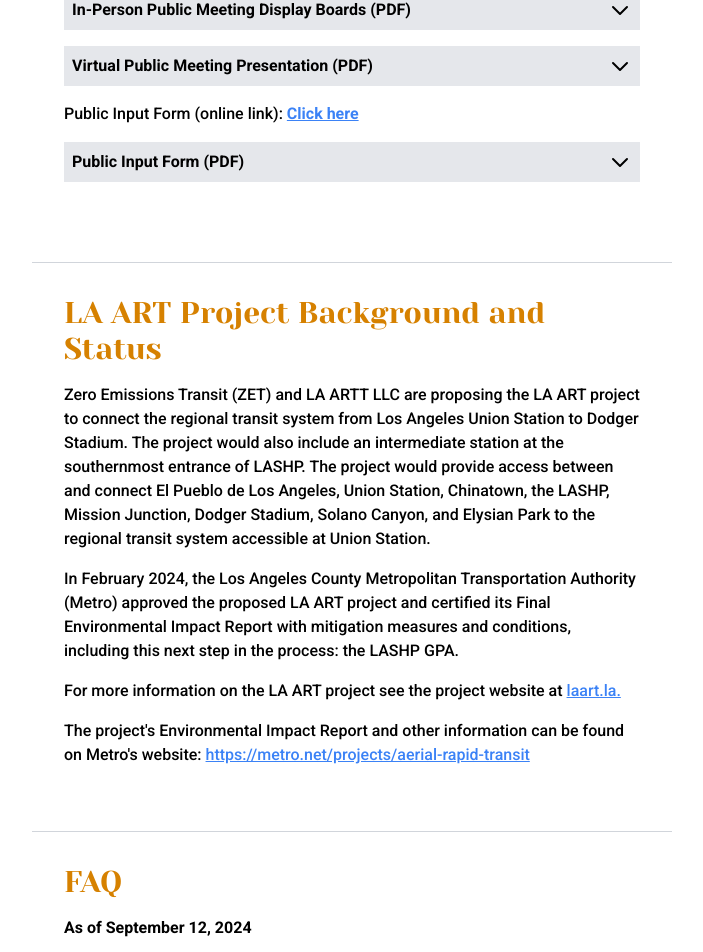
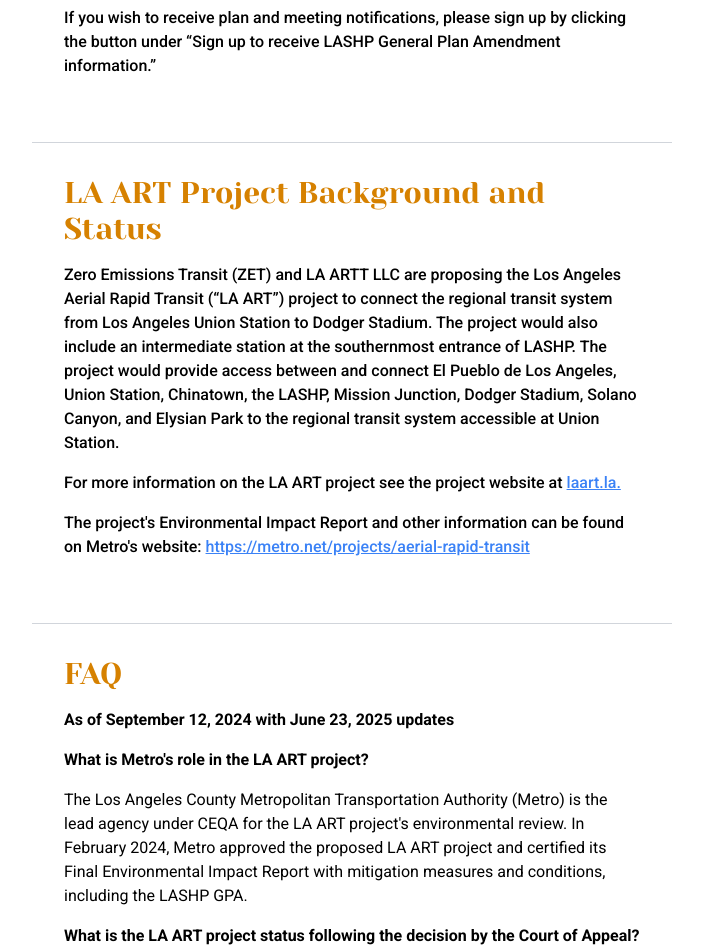
Before and after one commit to AECOMVizStudio/la_art, a React (Vite) app: page / in a window 1280 px wide. Shown: the part 3047-3999 px from the top of the page, without its empty margins (120-823 px from the left). Built offline with nearby package versions, Linux system fonts and the light colour scheme.

Commit message:
interim changes to background, meetings, and FAQ. Text only.

```diff
--- a/src/components/children/Headings/Background.tsx
+++ b/src/components/children/Headings/Background.tsx
@@ -6,7 +6,7 @@
       </h2>
 
       <p className="font-medium pt-4">
-        Zero Emissions Transit (ZET) and LA ARTT LLC are proposing the LA ART
+        Zero Emissions Transit (ZET) and LA ARTT LLC are proposing the Los Angeles Aerial Rapid Transit (“LA ART”)
         project to connect the regional transit system from Los Angeles Union
         Station to Dodger Stadium. The project would also include an
         intermediate station at the southernmost entrance of LASHP. The project
@@ -14,13 +14,6 @@
         Station, Chinatown, the LASHP, Mission Junction, Dodger Stadium, Solano
         Canyon, and Elysian Park to the regional transit system accessible at
         Union Station.
-      </p>
-
-      <p className="font-medium pt-4">
-        In February 2024, the Los Angeles County Metropolitan Transportation
-        Authority (Metro) approved the proposed LA ART project and certified its
-        Final Environmental Impact Report with mitigation measures and
-        conditions, including this next step in the process: the LASHP GPA.
       </p>
 
       <p className="font-medium pt-4">
--- a/src/components/children/Headings/FAQ.tsx
+++ b/src/components/children/Headings/FAQ.tsx
@@ -1,40 +1,52 @@
 // array of objects with questions and answers called faq
 const faq = [
   {
-    question: "What was State Parks' Role in the EIR?",
+    question: "What is Metro's role in the LA ART project?",
     answer:
-      'State Parks is a responsible agency under CEQA as it has discretionary approval authority over the project due to the need for a GPA to authorize the portion of the project affecting LASHP. State Parks cooperated with LA Metro as a responsible agency, including consultation in preparation of the Draft EIR and Final EIR. In particular, State Parks provided comments on the Draft EIR on those project elements and proposals affecting LASHP. In addition, State Parks determined that the project would require a GPA to be approved and authorized for LASHP. This process is noted in the EIR as are other post-EIR certification review and approval processes that will be required through the City of Los Angeles and California Department of Transportation (Caltrans).',
+      "The Los Angeles County Metropolitan Transportation Authority (Metro) is the lead agency under CEQA for the LA ART project's environmental review.  In February 2024, Metro approved the proposed LA ART project and certified its Final Environmental Impact Report with mitigation measures and conditions, including the LASHP GPA.",
   },
   {
-    question: 'Who approved the LA ART Project Final EIR?',
+    question: 'What is the LA ART project status following the decision by the Court of Appeal?',
     answer:
-      'LA Metro is the lead agency under CEQA and the decision-making body that approved the project and certified the LA ART Project Final EIR.',
+      `The Los Angeles Superior Court upheld Metro's certification of the Final EIR in August 2024.  In May 2025, the Court of Appeal reversed the Superior Court in part and directed Metro to set aside its certification of the EIR and approval of the project. Metro must also undertake analysis consistent with the Court of Appeal's opinion before reapproving the project.  Metro will need to recertify the Final EIR prior to the State Parks and Recreation Commission (SPRC) review and approval of the Los Angeles State Historic Park (LASHP) General Plan Amendment (GPA).   `,
   },
   {
     question:
-      'Does State Parks have a role in the overall approval of this project?',
+      `What is State Parks' Role in the LA ART EIR? `,
     answer:
-      'Due to the need to amend the LASHP General Plan, State Parks is a responsible agency for this project in accordance with CEQA. The SPRC is the decision-making body that has the approval authority over GPAs.',
+      `State Parks is a responsible agency under CEQA. State Parks has discretionary approval authority over the project because a GPA to authorize the portion of the project affecting LASHP is needed.  State Parks cooperated with Metro during the EIR's preparation as a responsible agency. This included consulting with Metro during Metro’s preparation of the Draft EIR and Final EIR. In particular, State Parks provided comments on the Draft EIR on those project elements and proposals affecting LASHP. State Parks determined that the project would require a GPA for LASHP. This process is noted in the EIR as are other post-EIR certification review and approval processes that may be required. State Parks will continue to cooperate with Metro on the additional environmental review.`,
   },
   {
-    question: 'What are the next steps now that the LA ART EIR is approved?',
+    question: `Does State Parks have a role in the overall approval of this project?`,
     answer:
-      'The LA ART project is required to obtain a LASHP GPA, which would be necessary to authorize such a project in the LASHP. A GPA is subject to the review and approval of SPRC. Additional approvals will also be required from the City of Los Angeles and the Caltrans before the project is constructed.',
+    `Due to the need to amend the LASHP General Plan, State Parks is a responsible agency for this project in accordance with CEQA. The SPRC is the decision-making body with approval authority over General Plan Amendments. `,
   },
   {
     question:
-      'Will there be opportunities to provide input and public comment during the GPA process?',
+      `What are the next steps now in the approval process? `,
     answer:
-      "State Parks' GPA process will involve a public outreach effort to gather input to help inform the department's consideration of the project. There will be multiple opportunities for the public to comment and provide input to the proposed action. This will include a hearing at a scheduled SPRC meeting.",
+      `The LA ART project is required to obtain a LASHP GPA. A GPA is subject to the review and approval of SPRC. SPRC approval of the LASHP GPA cannot occur prior to Metro's recertification of the LA ART Final EIR. Additional approvals may also be required from the City of Los Angeles and the California Department of Transportation (Caltrans) before the project is constructed`,
   },
-  // Add more questions and answers here
+  {
+    question:
+      `Will there be opportunities to provide input and public comment during the GPA process?`,
+    answer:
+      `State Parks' GPA process will involve a public outreach effort to gather input to help inform the department's consideration of the project. There will be multiple opportunities for the public to comment and provide input to the proposed action. This will include a hearing at a scheduled SPRC meeting.`,
+  },
+  {
+    question:
+      `Do other gondolas or tramways pass over parks / recreational facilities?`,
+    answer:
+      `Yes, a number of other gondolas pass through parks and demonstrate that aerial transit can operate safely, efficiently, and in concert with their surrounding urban environments. The recently constructed Cablebus Linea 3 in Mexico City passes over Chapultepec Park, one of the oldest urban parks in the world. Cablebus Linea 1 in Mexico City passes over several soccer fields. The Teleo line in Toulouse, France, a comparable 3S gondola like the LA ART project, passes over Parc de Pech-David and flies over a high school soccer field. `,
+  },
+
 ];
 
 const FAQ = () => {
   return (
     <section tabIndex={0} className="border-t border-gray-300 mb-8 p-8">
       <h2 className="text-3xl yeseva font-bold text-burnt-orange">FAQ</h2>
-      <h3 className="font-semibold pt-4">As of September 12, 2024 </h3>
+      <h3 className="font-semibold pt-4">As of September 12, 2024 with June 23, 2025 updates</h3>
       {faq.map((item, index) => (
         <div key={index}>
           <h4 className="font-semibold pt-4">{item.question}</h4>
--- a/src/components/children/Headings/Meetings.tsx
+++ b/src/components/children/Headings/Meetings.tsx
@@ -91,32 +91,32 @@
     ref: '/pdf/VPMP/LASHP GPA_Presentation_Simplified Chinese.pdf',
   },
 ];
-const publicInputForms: MeetingMaterials[] = [
-  {
-    key: 1,
-    document: 'Public Input Form (PDF)',
-    label: 'English',
-    ref: '/pdf/Forms/LASHP GPA_Input Form_English.pdf',
-  },
-  {
-    key: 2,
-    document: 'Public Input Form (PDF)',
-    label: 'Spanish',
-    ref: '/pdf/Forms/LASHP GPA_Input Form_Spanish.pdf',
-  },
-  {
-    key: 3,
-    document: 'Public Input Form (PDF)',
-    label: 'Chinese - Traditional',
-    ref: '/pdf/Forms/LASHP GPA_Input Form_Traditional Chinese.pdf',
-  },
-  {
-    key: 4,
-    document: 'Public Input Form (PDF)',
-    label: 'Chinese - Simplified',
-    ref: '/pdf/Forms/LASHP GPA_Input Form_Simplified Chinese.pdf',
-  },
-];
+// const publicInputForms: MeetingMaterials[] = [
+//   {
+//     key: 1,
+//     document: 'Public Input Form (PDF)',
+//     label: 'English',
+//     ref: '/pdf/Forms/LASHP GPA_Input Form_English.pdf',
+//   },
+//   {
+//     key: 2,
+//     document: 'Public Input Form (PDF)',
+//     label: 'Spanish',
+//     ref: '/pdf/Forms/LASHP GPA_Input Form_Spanish.pdf',
+//   },
+//   {
+//     key: 3,
+//     document: 'Public Input Form (PDF)',
+//     label: 'Chinese - Traditional',
+//     ref: '/pdf/Forms/LASHP GPA_Input Form_Traditional Chinese.pdf',
+//   },
+//   {
+//     key: 4,
+//     document: 'Public Input Form (PDF)',
+//     label: 'Chinese - Simplified',
+//     ref: '/pdf/Forms/LASHP GPA_Input Form_Simplified Chinese.pdf',
+//   },
+// ];
 
 const Meetings = () => {
   return (
@@ -126,14 +126,9 @@
       </h2>
 
       <p className="font-medium pt-4">
-        The LASHP GPA public outreach effort began in November 2024 and will
-        extend into 2025.
+        The LASHP GPA public outreach effort began in November 2024.
       </p>
-      <div className="font-medium pt-4">
-        If you wish to receive plan and meeting notifications, please sign up by
-        clicking the button under “Sign up to receive LASHP General Plan
-        Amendment information.”{' '}
-      </div>
+
       <p className="font-medium pt-4">
         California State Parks hosted two initial public meetings in November
         2024 to provide information on the LASHP GPA process and the LA ART
@@ -183,17 +178,11 @@
 
       <MaterialsExpandable props={inPersonPublicMeetingPresentationBoards} />
       <MaterialsExpandable props={virtualPublicMeetingPresentation} />
-      <div className="font-medium pb-4">
-        Public Input Form (online link):{' '}
-        <a
-          href="https://www.surveymonkey.com/r/lastatehistoricparkgpa"
-          target="_blank"
-          className="text-blue-500 underline font-bold"
-        >
-          Click here
-        </a>
+      <div className="font-medium pt-4">
+        If you wish to receive plan and meeting notifications, please sign up by
+        clicking the button under “Sign up to receive LASHP General Plan
+        Amendment information.”{' '}
       </div>
-      <MaterialsExpandable props={publicInputForms} />
     </section>
   );
 };
```
